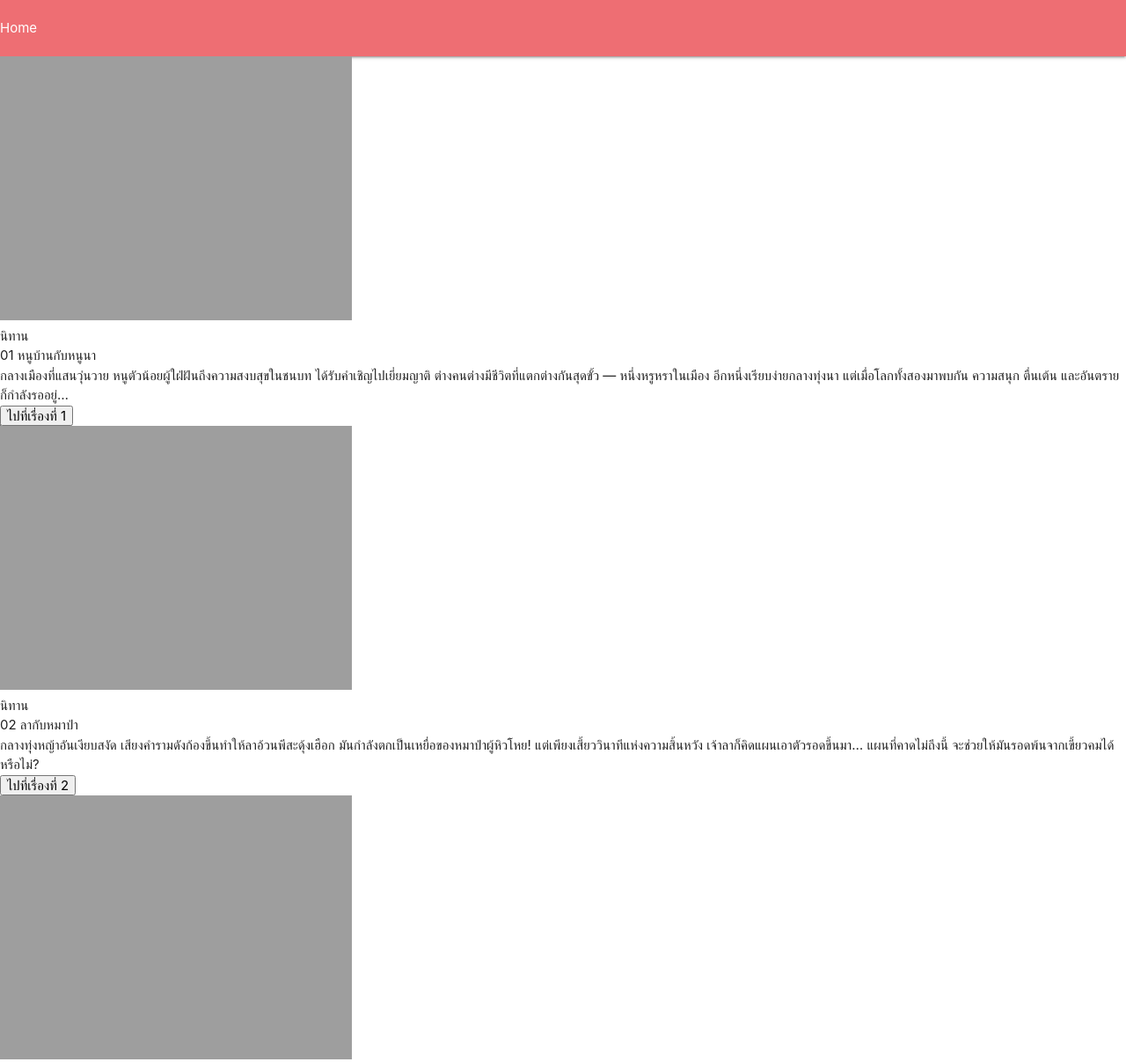
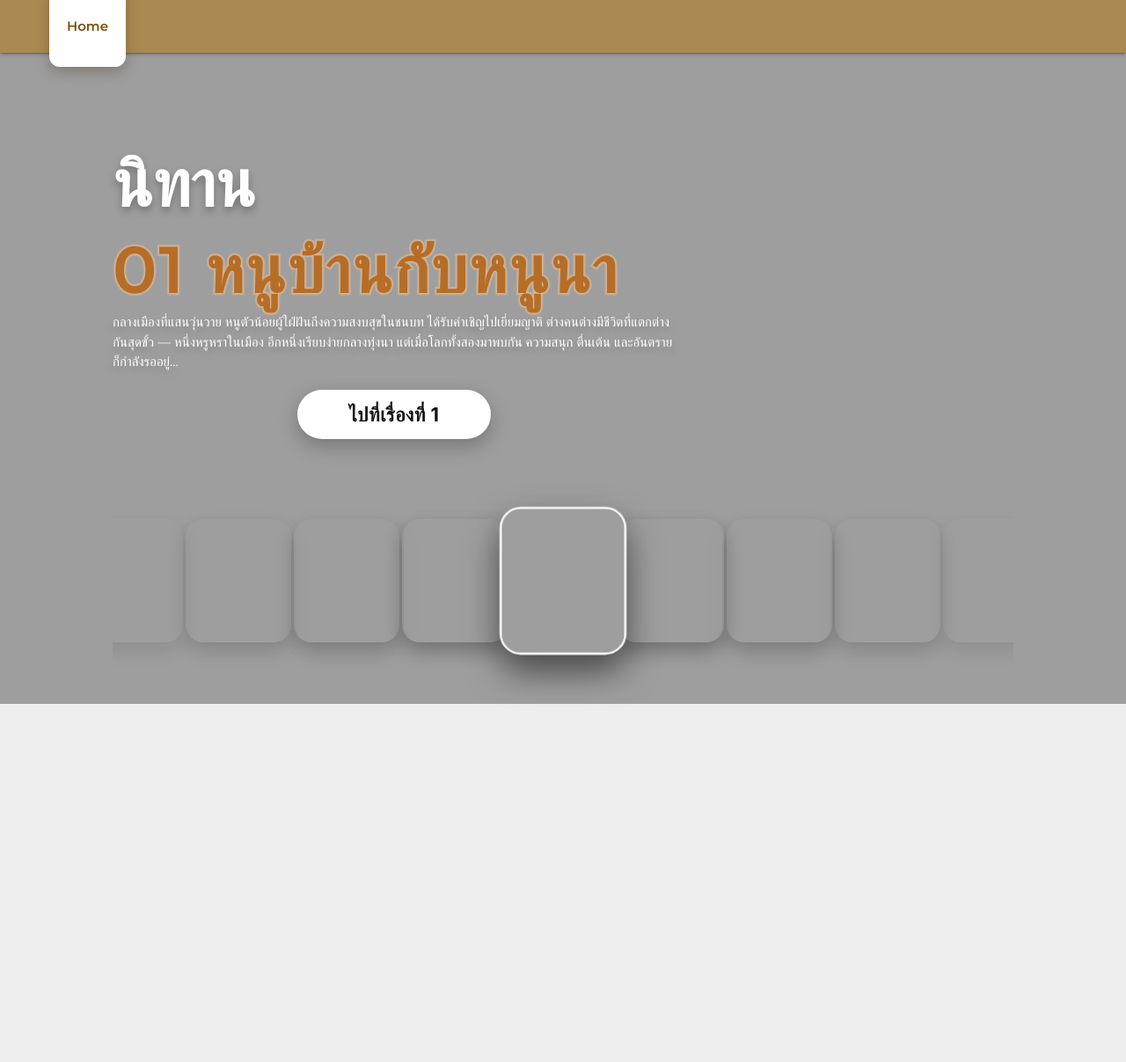
Before and after one commit to 66070099-sketch/Storyteller-with-NLPwDL, a plain HTML site: page index.html in a window 1280 px wide. Shown: the top 1207 px of the page at 88% size. After the commit the page ends 800 px from the top, so only its background shows below. Drawn offline with nearby package versions, Linux system fonts and the light colour scheme; the site is published under a folder, as on GitHub Pages, so addresses that start at the root find nothing; no server answers.

Commit message:
Update index.html

```diff
--- a/index.html
+++ b/index.html
@@ -10,7 +10,7 @@
         href="https://cdnjs.cloudflare.com/ajax/libs/materialize/1.0.0/css/materialize.min.css"/>
 
   <!-- สไตล์ของคุณ -->
-  <link rel="stylesheet" href="/static/styles.css" />
+  <link rel="stylesheet" href="./static/styles.css" />
   <meta name="viewport" content="width=device-width, initial-scale=1" />
 </head>
 <body>
@@ -146,7 +146,7 @@
   <script src="https://cdnjs.cloudflare.com/ajax/libs/materialize/1.0.0/js/materialize.min.js"></script>
 
   <!-- สคริปต์สไลด์ -->
-  <script src="/static/Home_page.js"></script>
+  <script src="./static/Home_page.js"></script>
 
   <script>
   document.addEventListener('DOMContentLoaded', () => {
```
